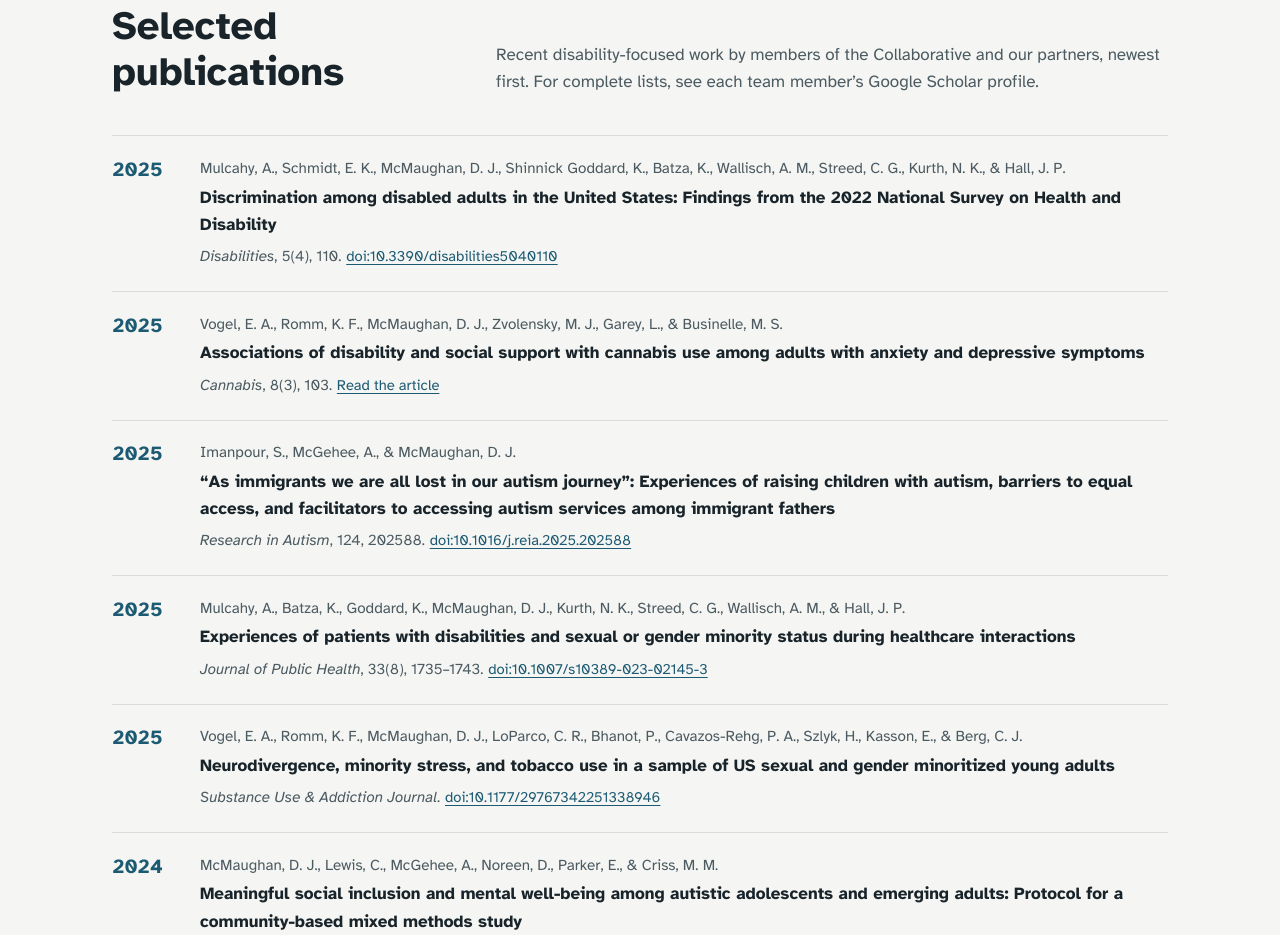
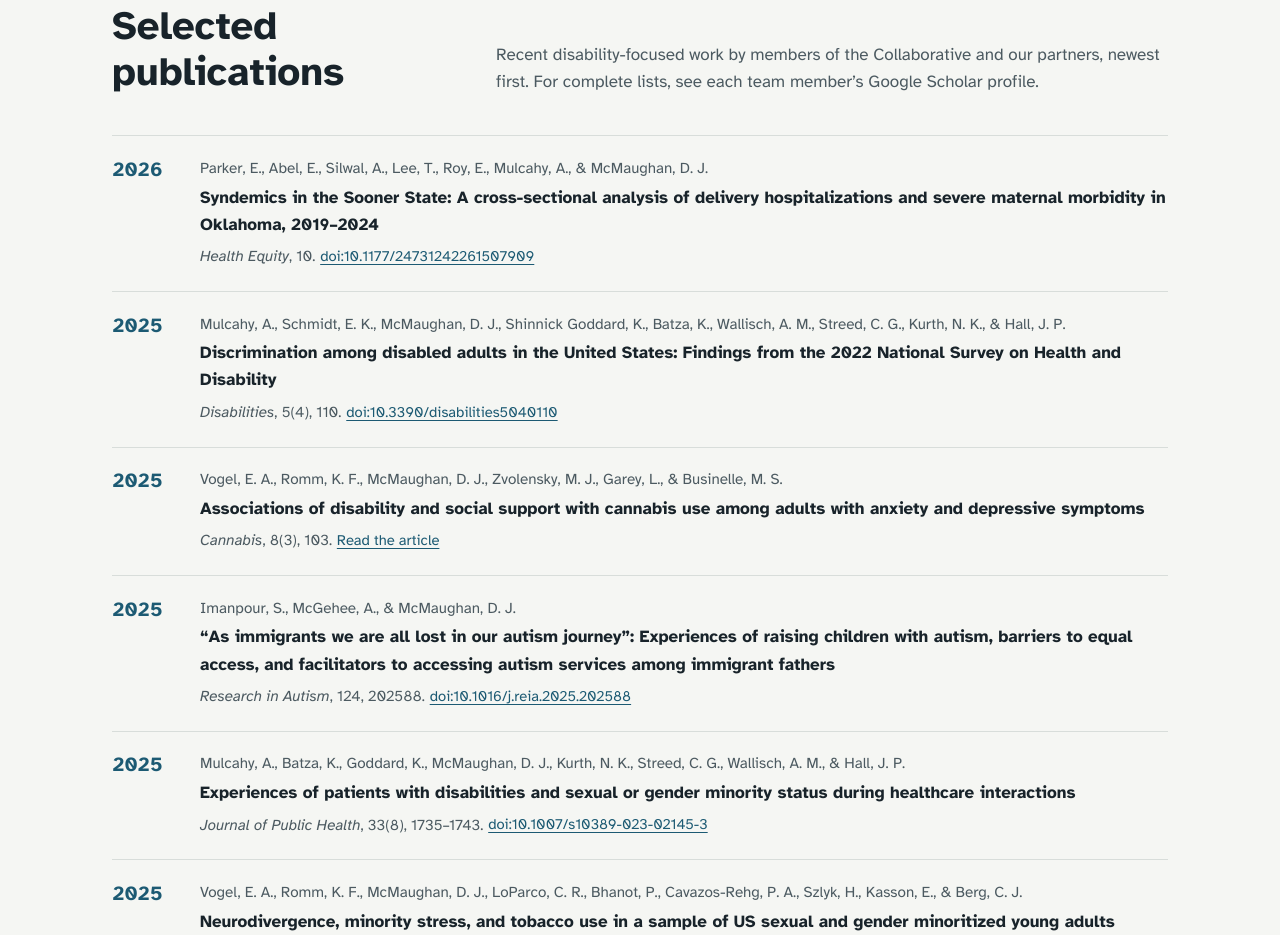
Before and after one commit to djmcmaughan/dwrc-website, a plain HTML site: page index.html in a window 1280 px wide. Shown: the part 6767-7702 px from the top of the page. Drawn offline with Linux system fonts and the light colour scheme.

Commit message:
Add 2026 Health Equity paper on severe maternal morbidity in Oklahoma
Co-Authored-By: Claude Opus 5.5 <noreply@anthropic.com>
Claude-Session: https://claude.ai/code/session_01UUfieSbDqaBByLvSVYSbmw

```diff
--- a/index.html
+++ b/index.html
@@ -385,6 +385,7 @@ footer ul{display:flex;gap:1.1rem;list-style:none;padding:0;margin:0;flex-wrap:w
         <p>Recent disability-focused work by members of the Collaborative and our partners, newest first. For complete lists, see each team member’s Google Scholar profile.</p>
       </div>
       <ol class="pubs">
+        <li><span class="yr">2026</span><div><span class="meta">Parker, E., Abel, E., Silwal, A., Lee, T., Roy, E., Mulcahy, A., &amp; McMaughan, D. J.</span><span class="pub-title">Syndemics in the Sooner State: A cross-sectional analysis of delivery hospitalizations and severe maternal morbidity in Oklahoma, 2019–2024</span><span class="meta"><i>Health Equity</i>, 10.</span> <a href="https://doi.org/10.1177/24731242261507909">doi:10.1177/24731242261507909</a></div></li>
         <li><span class="yr">2025</span><div><span class="meta">Mulcahy, A., Schmidt, E. K., McMaughan, D. J., Shinnick Goddard, K., Batza, K., Wallisch, A. M., Streed, C. G., Kurth, N. K., &amp; Hall, J. P.</span><span class="pub-title">Discrimination among disabled adults in the United States: Findings from the 2022 National Survey on Health and Disability</span><span class="meta"><i>Disabilities</i>, 5(4), 110.</span> <a href="https://doi.org/10.3390/disabilities5040110">doi:10.3390/disabilities5040110</a></div></li>
         <li><span class="yr">2025</span><div><span class="meta">Vogel, E. A., Romm, K. F., McMaughan, D. J., Zvolensky, M. J., Garey, L., &amp; Businelle, M. S.</span><span class="pub-title">Associations of disability and social support with cannabis use among adults with anxiety and depressive symptoms</span><span class="meta"><i>Cannabis</i>, 8(3), 103.</span> <a href="https://www.publications.sciences.ucf.edu/cannabis/index.php/Cannabis/article/view/305">Read the article</a></div></li>
         <li><span class="yr">2025</span><div><span class="meta">Imanpour, S., McGehee, A., &amp; McMaughan, D. J.</span><span class="pub-title">“As immigrants we are all lost in our autism journey”: Experiences of raising children with autism, barriers to equal access, and facilitators to accessing autism services among immigrant fathers</span><span class="meta"><i>Research in Autism</i>, 124, 202588.</span> <a href="https://doi.org/10.1016/j.reia.2025.202588">doi:10.1016/j.reia.2025.202588</a></div></li>
```
